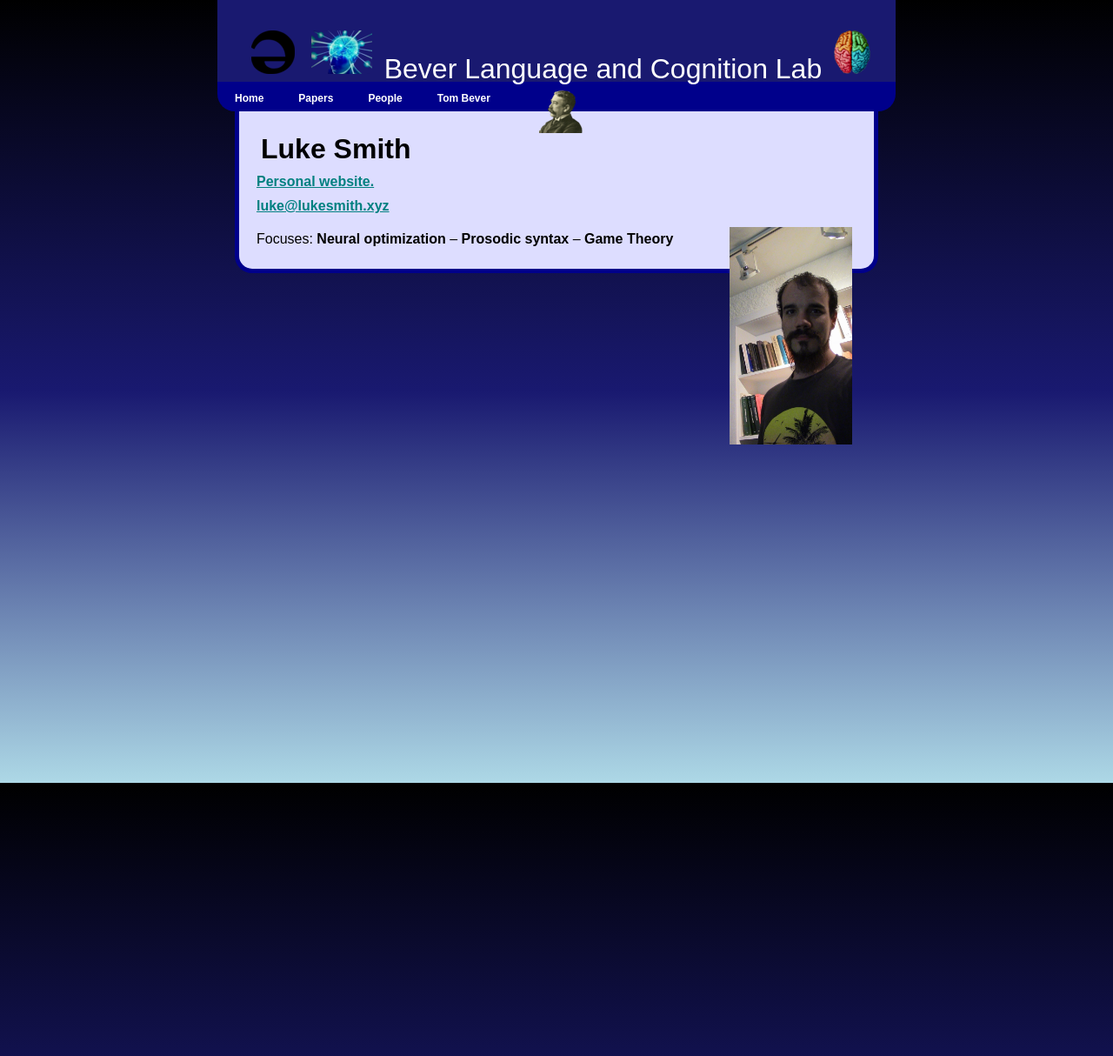
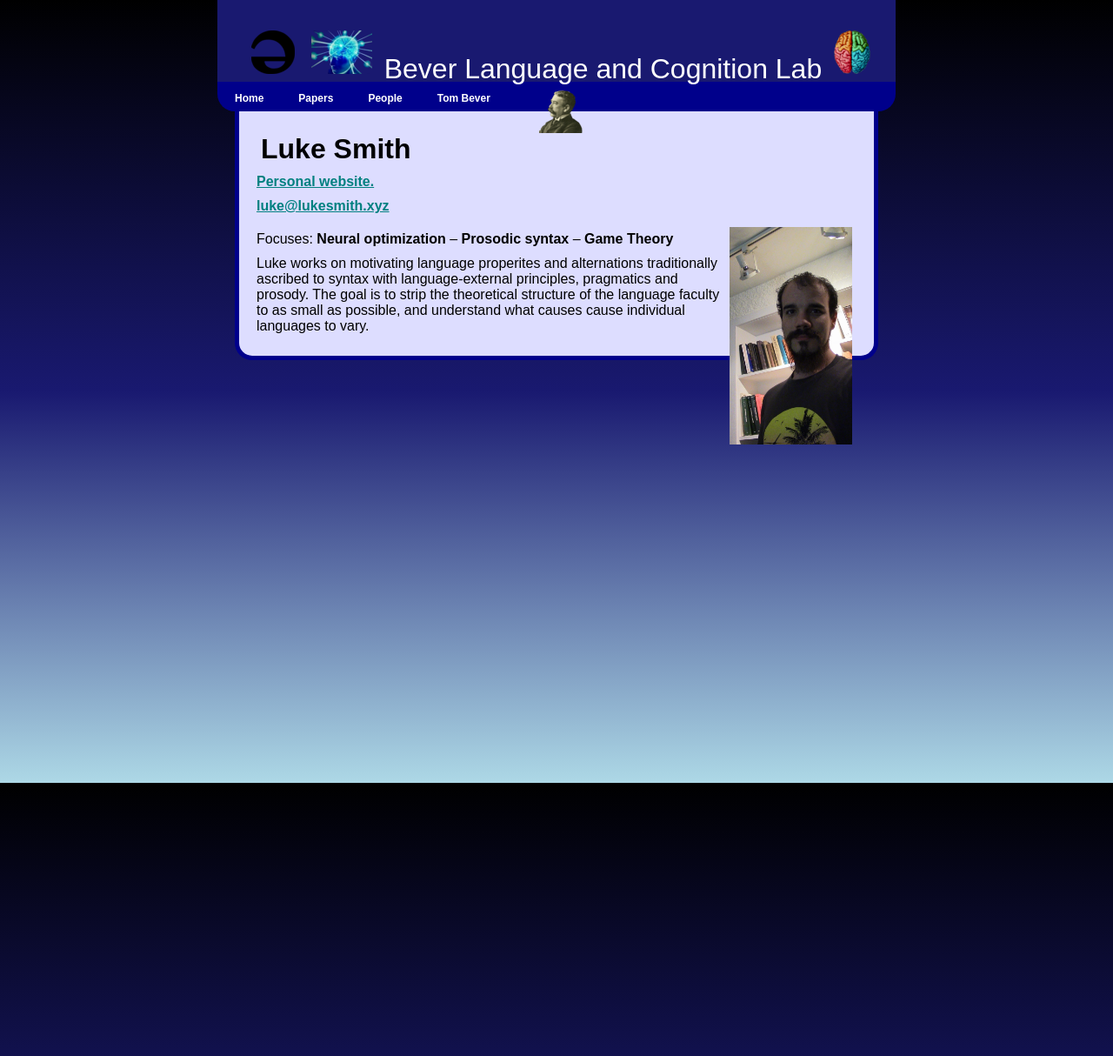
Before and after one commit to coglanglab/coglanglab.github.io, a Jekyll site: the page built from luke.md, in a window 1280 px wide. Shown: the whole page at 87% size. Built offline with Jekyll 4.4.1, drawn with Linux system fonts in a browser that asks for light colours; our own code applies the rules of GitHub Pages for plain Markdown files.

Commit message:
luke description added

```diff
--- a/luke.md
+++ b/luke.md
@@ -7,3 +7,5 @@
 <img src="images/luke.jpg" height="250" float="right" align="right" padding="10px">
 
 Focuses: **Neural optimization** -- **Prosodic syntax** -- **Game Theory**
+
+Luke works on motivating language properites and alternations traditionally ascribed to syntax with language-external principles, pragmatics and prosody. The goal is to strip the theoretical structure of the language faculty to as small as possible, and understand what causes cause individual languages to vary.
```
